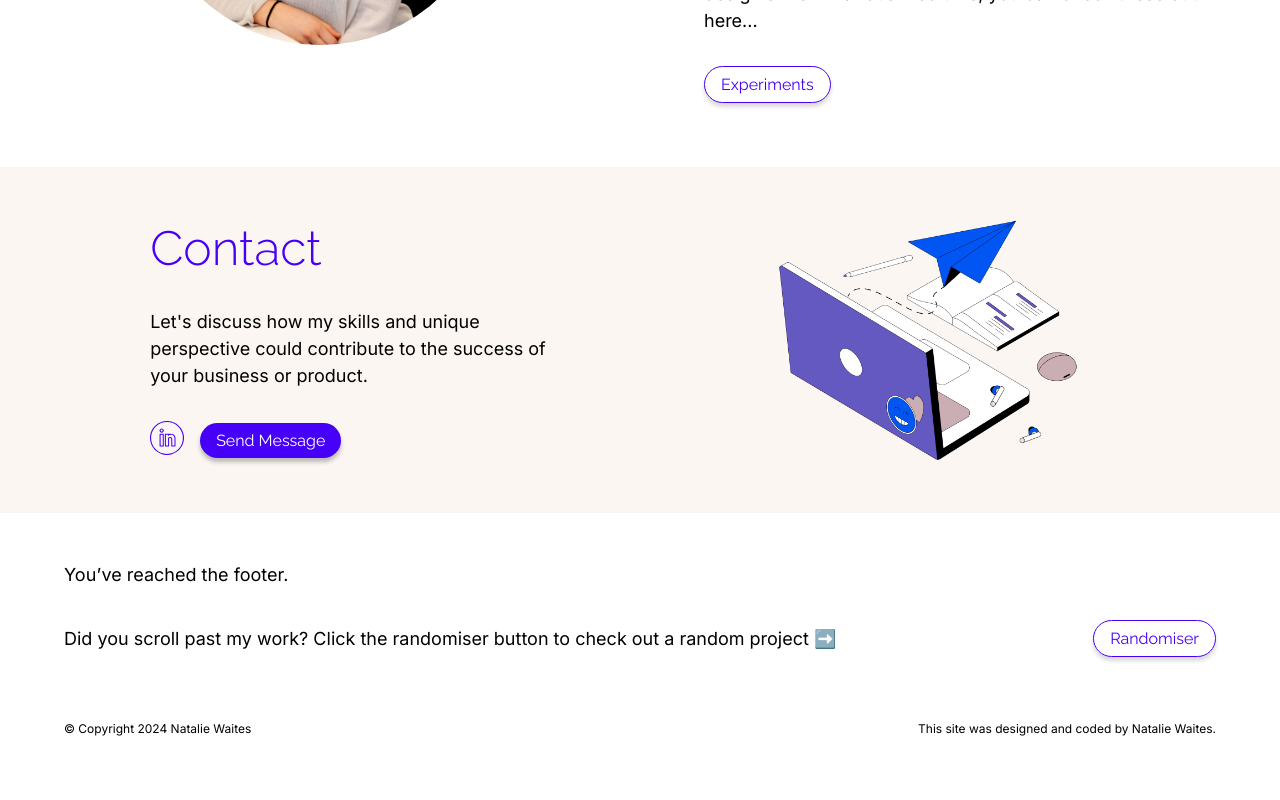
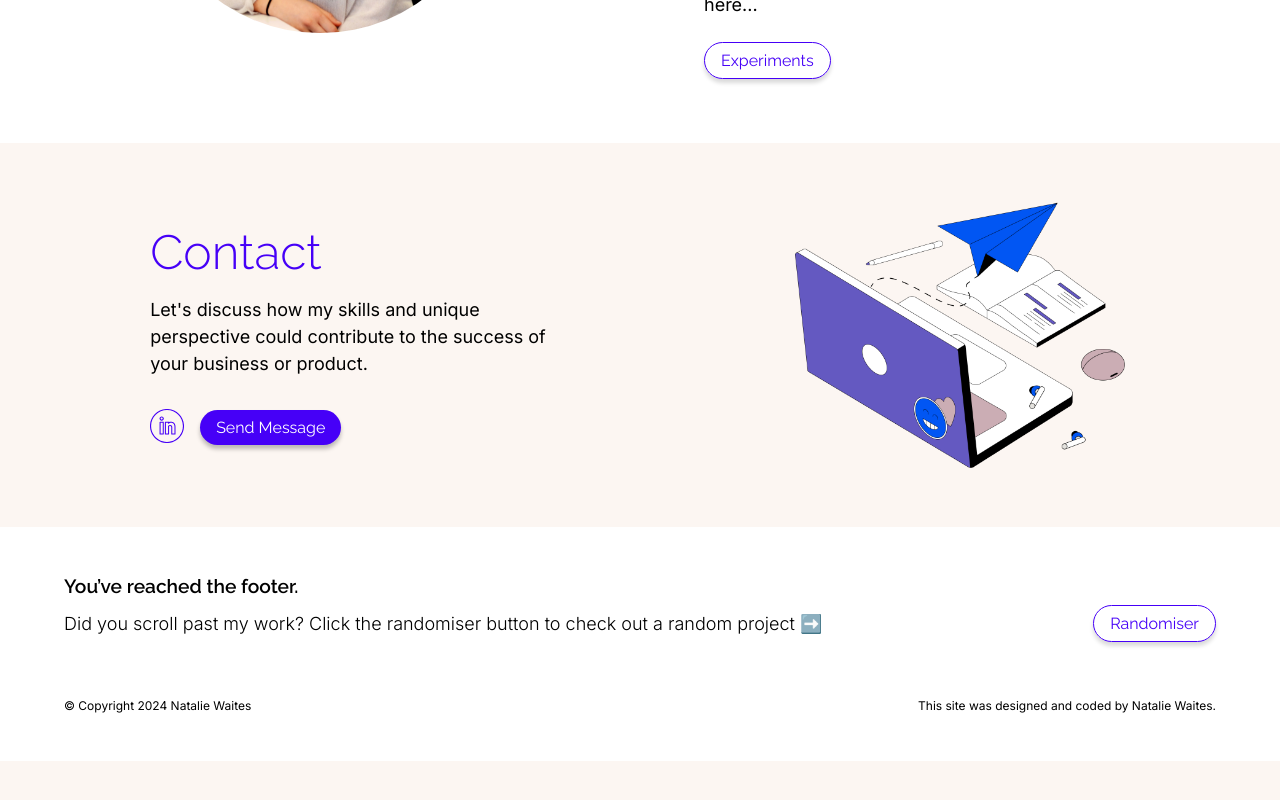
Before and after one commit to nataliejade9/personal-website, a Next.js app: page / in a window 1280 px wide. Shown: the part 2360-3160 px from the top of the page. After the commit the page ends 3121 px from the top, so only its background shows below. Built offline with nearby package versions, Linux system fonts and the light colour scheme.

Commit message:
Media query footer for mobile

```diff
--- a/src/app/page.module.css
+++ b/src/app/page.module.css
@@ -144,7 +144,7 @@
 }
 
 .containerRight > h2, .containerRight > p {
-  padding-bottom: 2rem;
+  padding-bottom: 1.5rem;
 }
 
 @media (max-width: 768px)  {
@@ -157,22 +157,26 @@
   }
 
   .hero {
-    padding: 0 2rem;
+    padding: 0 1.5rem;
   }
 
   .statement {
-    padding: 2rem 2rem;
+    padding: 1.5rem 1.5rem;
   }
 
   .projects {
-    padding: 2rem 2rem 1rem 2rem;
+    padding: 1.5rem 1.5rem;
     max-width: none;
+  }
+
+  .projects li:hover {
+    display: none;
   }
 
   .profileBanner {
     flex-direction: column;
     justify-content: center;
-    padding: 3rem 2rem;
+    padding: 3rem 1.5rem;
   }
 
   .profile {
--- a/src/components/Contact/index.module.css
+++ b/src/components/Contact/index.module.css
@@ -3,6 +3,7 @@
   justify-content: center;
   align-items: center;
   background-color: var(--main-latte);
+  padding: 2rem 0;
 }
 
 .contactText {
@@ -32,8 +33,12 @@
   max-width: 40ch;
 }
 
-.contactInner > p, .contactInner > h2 {
+.contactInner > p {
   padding-bottom: 2rem;
+}
+
+.contactInner > h2 {
+  padding-bottom: 1rem;
 }
 
 .contactImg {
@@ -41,7 +46,6 @@
   display: flex;
   align-items: center;
   flex-direction: column;
-  padding-right: 4em;
 }
 
 .profile {
@@ -49,3 +53,33 @@
   height: auto;
   border-radius: 100%;
 }
+
+@media (min-width: 1240px) {
+  .contactBanner {
+    padding: 0 0;
+  }
+}
+
+@media (max-width: 768px)  {
+  .contactBanner {
+    flex-direction: column-reverse;
+  }
+
+  .contactBanner p {
+    font-size: 1rem;
+  }
+
+
+  .contactText {
+    width: 100%;
+    padding: 1rem 2rem 2rem;
+  }
+
+  .contactContainer {
+    width: 100%;
+  }
+
+  .contactImg {
+    width: 70%;
+  }
+}
--- a/src/components/Footer/index.js
+++ b/src/components/Footer/index.js
@@ -5,9 +5,9 @@ export default function Footer() {
   return (
     <footer className={styles.footer}>
       <div className={styles.footerBanner}>
-          <p>You’ve reached the footer.</p>
+          <h3>You’ve reached the footer.</h3>
         <div className={styles.randomiser}>
-          <p>Did you scroll past my work? Click the randomiser button to check out a random project   <span role="img" aria-label="arrow-right">➡️</span></p>
+          <p>Did you scroll past my work? Click the randomiser button to check out a random project   <span className={styles.arrowDown} role="img" aria-label="arrow-right">➡️</span></p>
           <div><Randomiser links={[
             "/housebrain",
             "/umuntu",
--- a/src/components/Footer/index.module.css
+++ b/src/components/Footer/index.module.css
@@ -1,7 +1,7 @@
 .footerBanner {
   width: 100%;
   padding: 3em 4em 2em 4em;
-  gap: 2rem;
+  gap: 0.5rem;
   display: flex;
   justify-content: center;
   flex-direction: column;
@@ -12,11 +12,38 @@
   display: flex;
   justify-content: space-between;
   align-items: center;
+  gap: 2rem;
+}
+
+.randomiser p {
+  font-weight: 300;
 }
 
 .copyright {
   display: flex;
   justify-content: space-between;
   align-items: center;
-  padding: 2em 0;
+  padding: 3rem 0 1rem;
 }
+
+@media (max-width: 768px)  {
+  .footerBanner {
+    padding: 3rem 1.5rem 0 1.5rem;
+  }
+
+  .randomiser {
+    flex-direction: column;
+    align-items: normal;
+    gap: 1.5rem;
+  }
+
+  .arrowDown {
+    display: none;
+  }
+
+  .copyright {
+    flex-direction: column;
+    align-items: normal;
+    padding: 2rem 0 1rem;
+  }
+}
```
